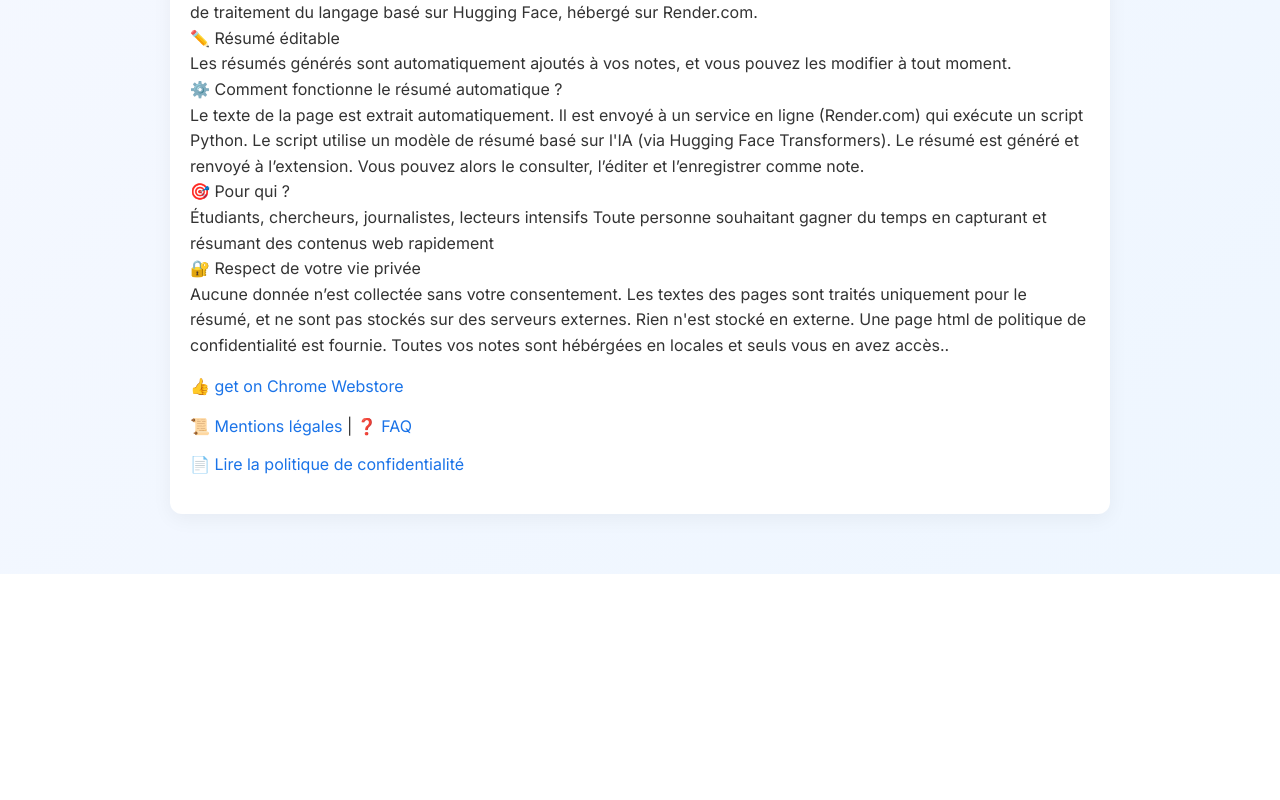
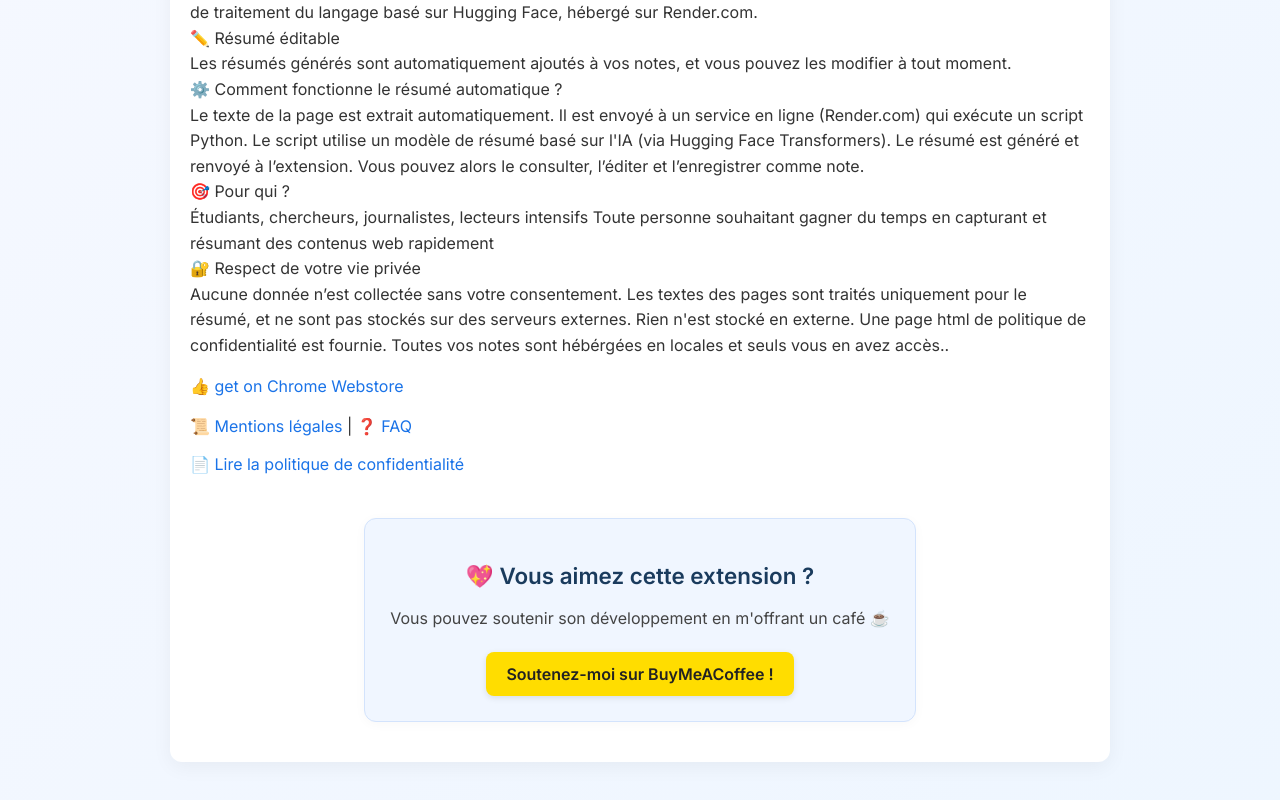
Before and after one commit to Juju-kpi/juju-kpi.github.io, a plain HTML site: page index.html in a window 1280 px wide. Shown: the part 1335-2135 px from the top of the page. Before the commit the page ends 1909 px from the top, so only its background shows below. Drawn offline with Linux system fonts and the light colour scheme.

Commit message:
Update index.html

```diff
--- a/index.html
+++ b/index.html
@@ -69,6 +69,46 @@
     .logo img:hover {
       transform: scale(2.2);
     }
+    .donation-section {
+  text-align: center;
+  margin: 40px auto 20px;
+  padding: 25px;
+  max-width: 500px;
+  background-color: #f0f6ff;
+  border: 1px solid #d3e3fc;
+  border-radius: 12px;
+  box-shadow: 0 2px 12px rgba(0, 0, 0, 0.03);
+}
+
+.donation-section h2 {
+  margin-bottom: 10px;
+  color: #1a3b5d;
+  font-size: 1.4em;
+}
+
+.donation-section p {
+  margin-bottom: 20px;
+  font-size: 1em;
+  color: #444;
+}
+
+.donate-button {
+  display: inline-block;
+  background-color: #ffdd00;
+  color: #222;
+  font-weight: 600;
+  padding: 12px 20px;
+  border-radius: 8px;
+  text-decoration: none;
+  transition: background-color 0.3s ease, transform 0.2s ease;
+  box-shadow: 0 2px 6px rgba(0, 0, 0, 0.1);
+}
+
+.donate-button:hover {
+  background-color: #ffe566;
+  transform: scale(1.05);
+}
+
   </style>
 
  <script type="text/javascript" data-cfasync="false">
@@ -168,6 +208,14 @@ Aucune donnée n’est collectée sans votre consentement. Les textes des pages
 
     <p><a href="./privacy.html">📄 Lire la politique de confidentialité</a></p>
 
+ <div class="donation-section">
+  <h2>💖 Vous aimez cette extension ?</h2>
+  <p>Vous pouvez soutenir son développement en m'offrant un café ☕</p>
+  <a class="donate-button" href="buymeacoffee.com/juju_lb" target="_blank" rel="noopener">
+    Soutenez-moi sur BuyMeACoffee !
+  </a>
+</div>
+
 
   </div>
 <div id="cookie-banner" style="position: fixed; bottom: 0; left: 0; right: 0; background: #1a3b5d; color: #fff; padding: 1em; font-size: 14px; text-align: center; z-index: 1000;">
```
